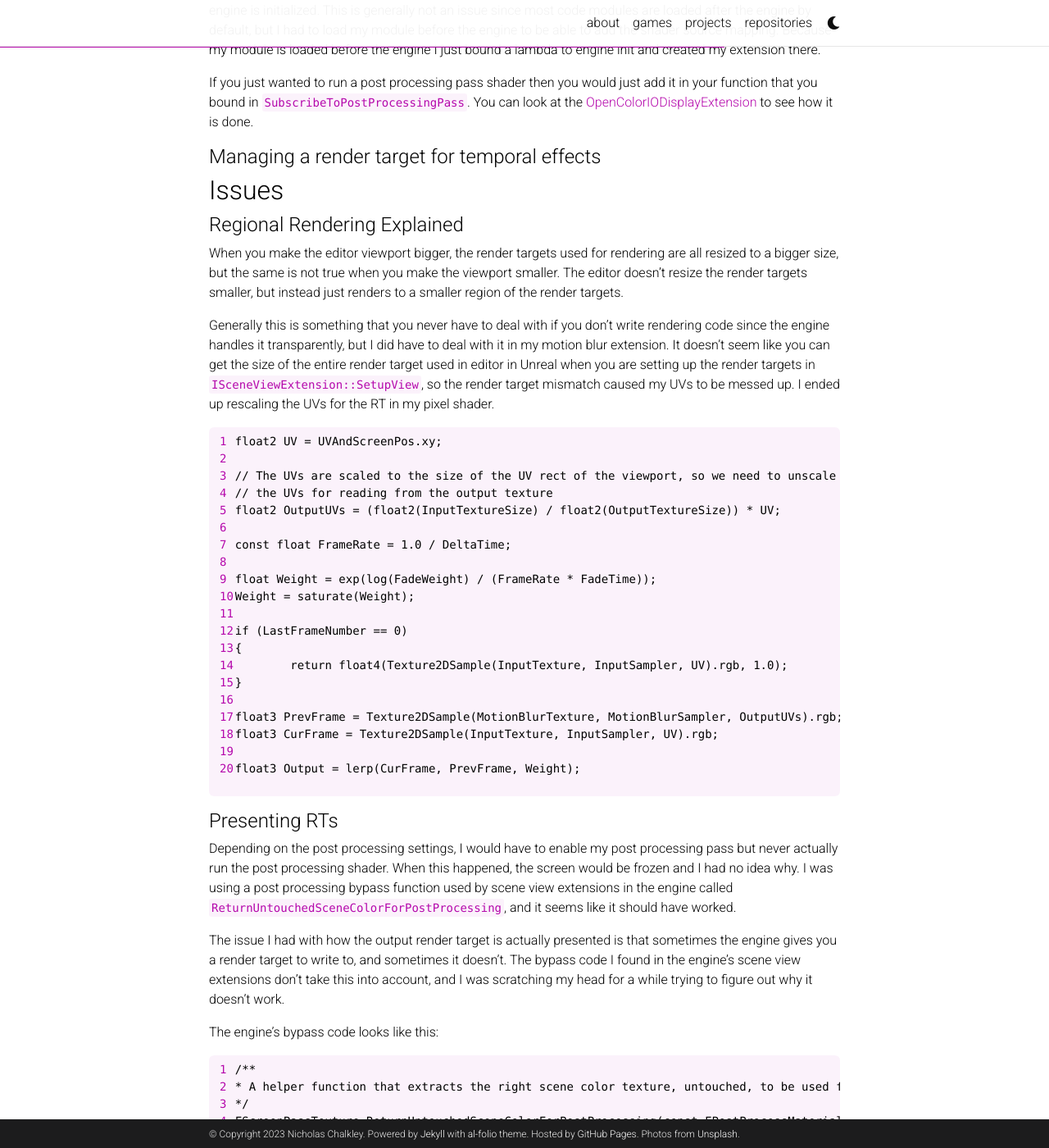
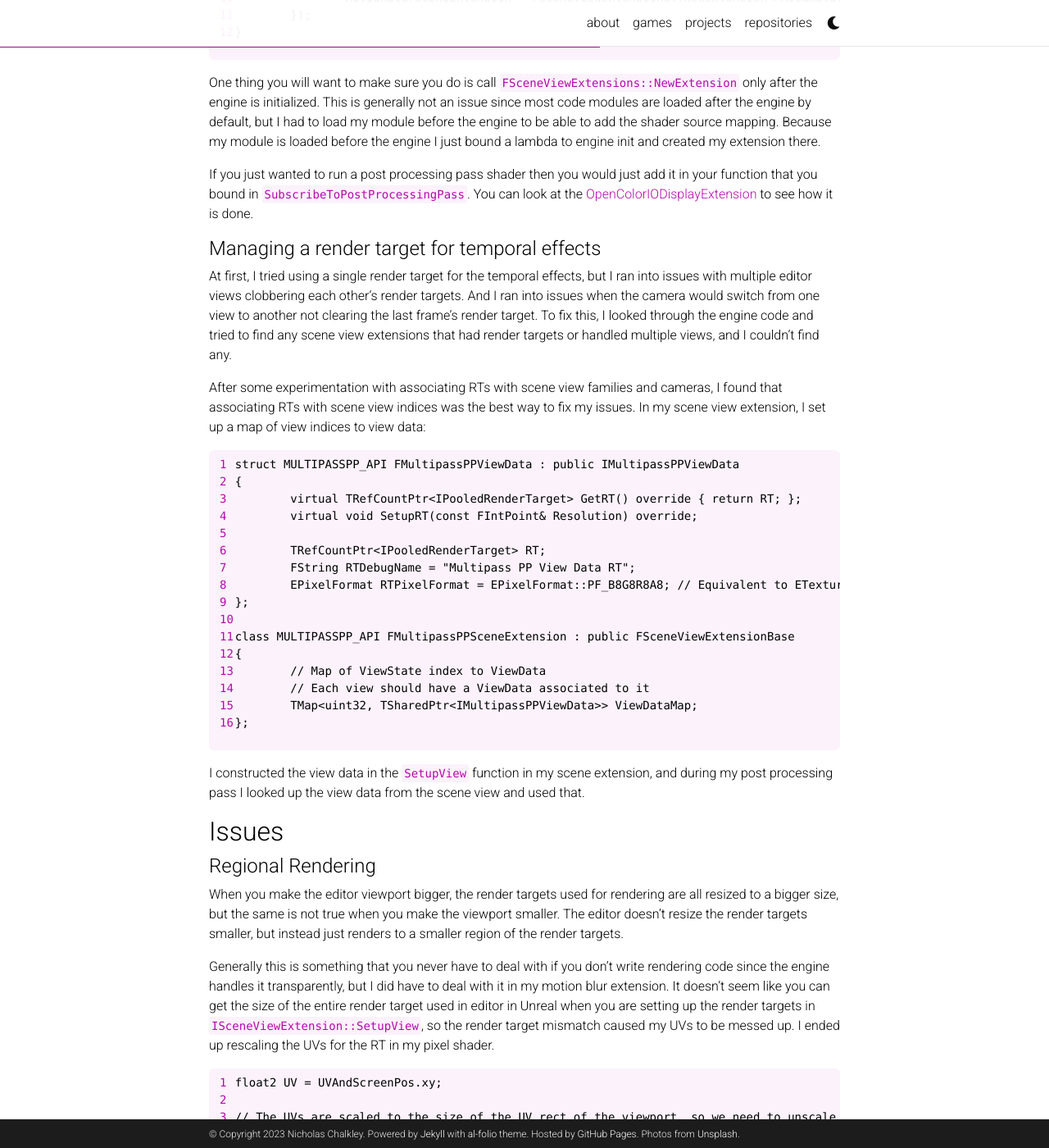
Before and after one commit to nicholas477/nicholas477.github.io, a Jekyll site: the page built from _projects/5_multipass_pp.md, in a window 1280 px wide and 1400 px high, scrolled down 2613 px. Shown: the whole window at 82% size. Built offline with Jekyll 4.4.1, drawn with Linux system fonts in a browser that asks for light colours; comment, search, counter and statistics services are not loaded; a style sheet for code colours, icons or effects is not loaded; some of the changed text lies outside the part shown.

Commit message:
Still working on article

```diff
--- a/_projects/5_multipass_pp.md
+++ b/_projects/5_multipass_pp.md
@@ -13,7 +13,7 @@
 
 <iframe width="100%" height="480" src="https://www.youtube.com/embed/pAb1qpXoXck" title="Newvicon tube video camera light streaking effect" frameborder="0" allow="accelerometer; autoplay; clipboard-write; encrypted-media; gyroscope; picture-in-picture" allowfullscreen></iframe>
 
-I decided that I would do the deinterlacing effect by just writing half the horizontal lines each frame, and I would do the light streaking by combining accumulation motion blur with a brightness mask.
+The low res effect is super easy, I just got that done using Unreal's built in post processing materials. For the deinterlacing effect, I decided that I would it by just writing half the horizontal lines each frame. and I would do the light streaking by combining accumulation motion blur with a brightness mask.
 
 Once I decided how I was going to do the effects, I tried using [Unreal's post processing materials](https://docs.unrealengine.com/5.3/en-US/post-process-materials-in-unreal-engine/) to implement them, but they are pretty limited. You can't read the last frame or write to arbitrary render targets with the effects, so doing any sort of accumulative effects (like motion blur) are impossible. The rendering side of Unreal is generally pretty locked down and normally something like this wouldn't be possible without modifying the engine, but fortunately Unreal has a way to extend the renderer without modifying the engine. These extensions are called [Scene View Extensions](https://github.com/EpicGames/UnrealEngine/blob/5ccd1d8b91c944d275d04395a037636837de2c56/Engine/Source/Runtime/Engine/Public/SceneViewExtension.h#L99C9-L99C9).
 
@@ -32,12 +32,13 @@
 
 So using extensions, you can add in a post processing pass with much more control than the material post processing passes built into the engine. You have full control over creating render targets, what shaders are ran, what parameters are passed to the shaders, what passes are ran, etc. You can basically do anything.
 
-But the drawback is that it isn't as simple as the material post processing passes. You have to write rendering code and interface it with game code, which can be a bit daunting if you're unfamiliar with writing multithreaded code in Unreal. And also since the view extensions are very general purpose, they require a lot of boilerplate code to set up the render targets and insert a post processing pass. There's also some oddities with the renderer that you have to keep in mind, such as regional rendering and how render targets are presented. I don't think these issues are too interesting, so I went over them in the `Issues` section at the bottom of the article. Instead I will go over how to implement the post process pass.
+But the drawback is that it isn't as simple as the material post processing passes. You have to write rendering code and interface it with game code, which can be a bit daunting if you're unfamiliar with writing multithreaded code in Unreal. And also since the view extensions are very general purpose, they require a lot of boilerplate code to set up the render targets and insert a post processing pass. There's also some oddities with the renderer that you have to keep in mind, such as regional rendering and how render targets are presented. I don't think these issues are too interesting, so I went over them in the `Issues` section at the bottom of the article. Instead I will go over how I implemented the post process passes.
 
 ## Implementing post processing passes
+I wrote a [plugin that helps you implement your own post processing passes with scene view extensions](https://github.com/nicholas477/MultipassPP), so the rest of this section will just be a high level overview of how to implement your own scene view extension. If you want to see specifics you can peruse the code in the plugin.
 
 #### Creating the scene view extension
-Creating a scene view extension and getting the engine to run it is pretty straightforward. You subclass `FSceneViewExtensionBase` or `FWorldSceneViewExtension`, implement the pure virtual methods, and call `FSceneViewExtensions::NewExtension()` with your new type.
+Creating a scene view extension and getting the engine to run it is pretty straightforward. You subclass `FSceneViewExtensionBase` or `FWorldSceneViewExtension`, implement the pure virtual methods, and call `FSceneViewExtensions::NewExtension()` with your extension.
 
 A good example of how to do this is [FMediaCaptureSceneViewExtension](https://github.com/EpicGames/UnrealEngine/blob/5ccd1d8b91c944d275d04395a037636837de2c56/Engine/Plugins/Media/MediaIOFramework/Source/MediaIOCore/Private/MediaCaptureSceneViewExtension.h#L23). You will want to focus on `SubscribeToPostProcessingPass` and `PostProcessCallback_RenderThread`. In your scene view extension, you will override `SubscribeToPostProcessingPass` and pass a delegate to the `FAfterPassCallbackDelegateArray& InOutPassCallbacks` to add in your post process pass. That's basically all you have to do in your extension class. In your module startup code (or wherever you want to add the extension) call `FSceneViewExtensions::NewExtension<FYourExtensionType>()` and hold a reference to your new view extension, and you're done. My code for creating the new extension in my module looks like this:
 
@@ -61,10 +62,34 @@
 If you just wanted to run a post processing pass shader then you would just add it in your function that you bound in `SubscribeToPostProcessingPass`. You can look at the [OpenColorIODisplayExtension](https://github.com/EpicGames/UnrealEngine/blob/5ccd1d8b91c944d275d04395a037636837de2c56/Engine/Plugins/Compositing/OpenColorIO/Source/OpenColorIO/Private/OpenColorIODisplayExtension.cpp#L73C12-L73C12) to see how it is done.
 
 #### Managing a render target for temporal effects
+At first, I tried using a single render target for the temporal effects, but I ran into issues with multiple editor views clobbering each other's render targets. And I ran into issues when the camera would switch from one view to another not clearing the last frame's render target. To fix this, I looked through the engine code and tried to find any scene view extensions that had render targets or handled multiple views, and I couldn't find any.
+
+After some experimentation with associating RTs with scene view families and cameras, I found that associating RTs with scene view indices was the best way to fix my issues. In my scene view extension, I set up a map of view indices to view data:
+
+{% highlight c++ linenos %}
+struct MULTIPASSPP_API FMultipassPPViewData : public IMultipassPPViewData
+{
+	virtual TRefCountPtr<IPooledRenderTarget> GetRT() override { return RT; };
+	virtual void SetupRT(const FIntPoint& Resolution) override;
+
+	TRefCountPtr<IPooledRenderTarget> RT;
+	FString RTDebugName = "Multipass PP View Data RT";
+	EPixelFormat RTPixelFormat = EPixelFormat::PF_B8G8R8A8; // Equivalent to ETextureRenderTargetFormat::RTF_RGBA8_SRGB
+};
+
+class MULTIPASSPP_API FMultipassPPSceneExtension : public FSceneViewExtensionBase
+{
+	// Map of ViewState index to ViewData
+	// Each view should have a ViewData associated to it
+	TMap<uint32, TSharedPtr<IMultipassPPViewData>> ViewDataMap;
+};
+{% endhighlight %}
+
+I constructed the view data in the `SetupView` function in my scene extension, and during my post processing pass I looked up the view data from the scene view and used that.
 
 ## Issues
 
-#### Regional Rendering Explained
+#### Regional Rendering
 
 When you make the editor viewport bigger, the render targets used for rendering are all resized to a bigger size, but the same is not true when you make the viewport smaller. The editor doesn't resize the render targets smaller, but instead just renders to a smaller region of the render targets.
 
```
